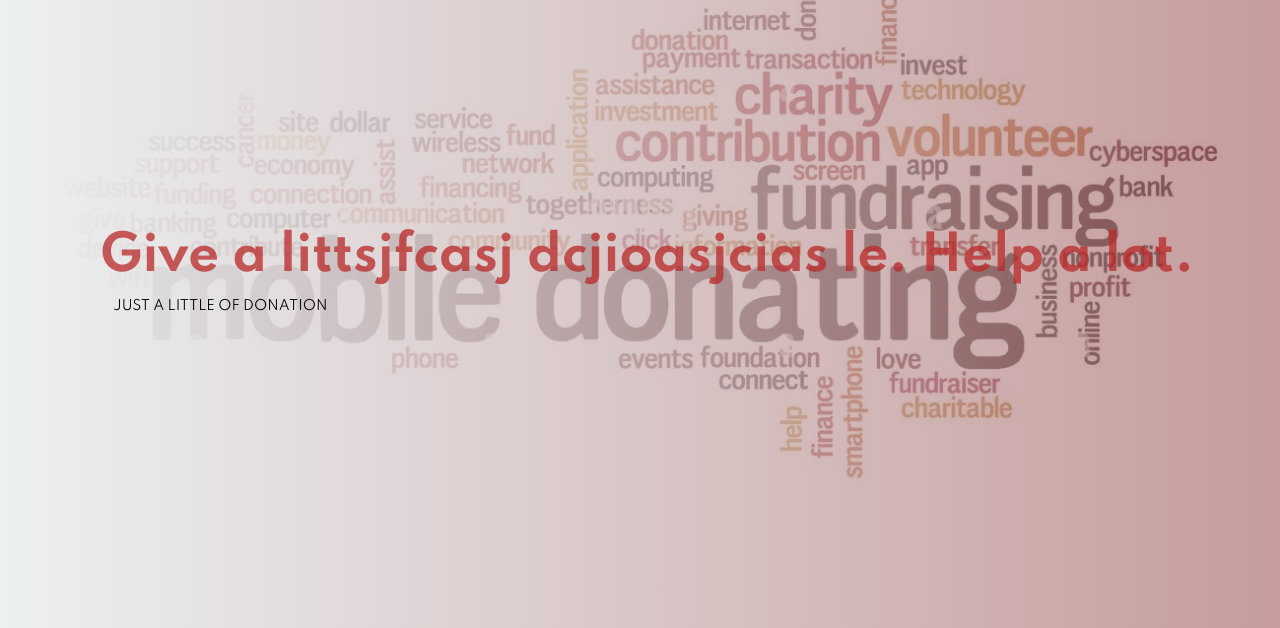
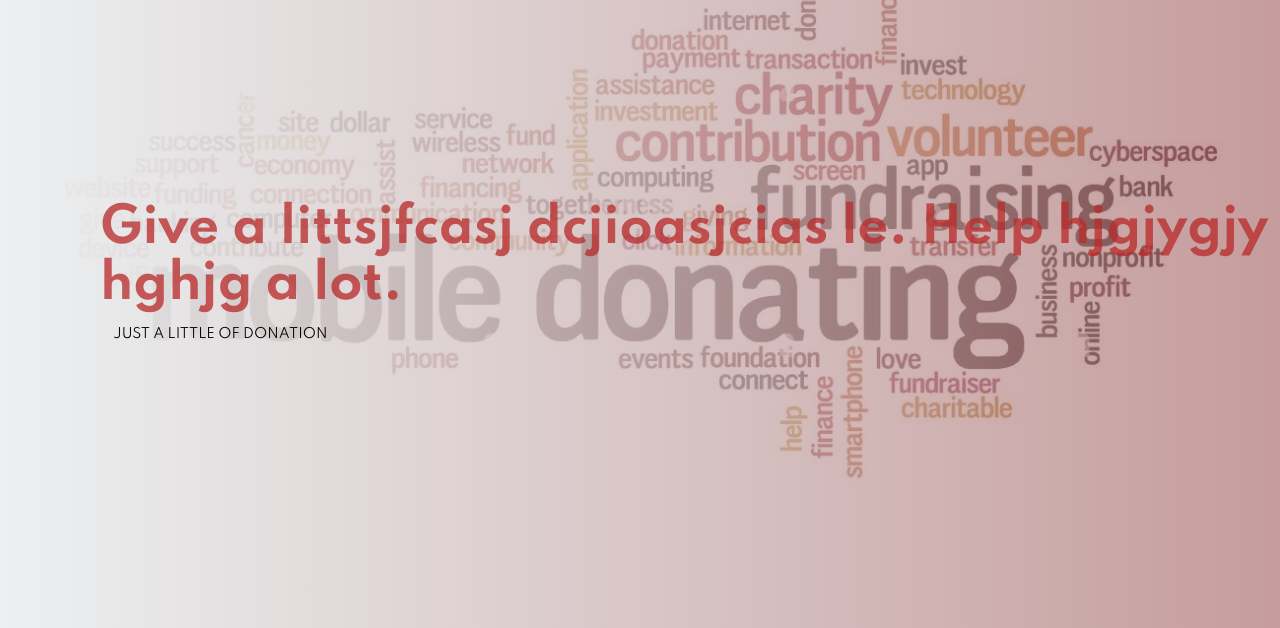
Before and after one commit to MANA321-mana/payment-gateway-, a plain HTML site: page index.html in a window 1280 px wide. Shown: the part 172-800 px from the top of the page. Drawn offline with Linux system fonts and the light colour scheme; files that its build step writes are made by us from their sources.

Commit message:
Update index.html

```diff
--- a/index.html
+++ b/index.html
@@ -31,7 +31,7 @@
         <section class="first">
             <h1 class="first-heading">
                 <span class="text">
-                    Give a littsjfcasj dcjioasjcias le. Help a lot.</span></h1>
+                    Give a littsjfcasj dcjioasjcias le. Help hjgjygjy hghjg a lot.</span></h1>
             <h5 class="first-subtext">JUST A LITTLE OF DONATION</h5>
 
             <form><script src="https://checkout.razorpay.com/v1/payment-button.js" data-payment_button_id="pl_IBYMRFr4tz6vEG" async> </script> </form>
```
